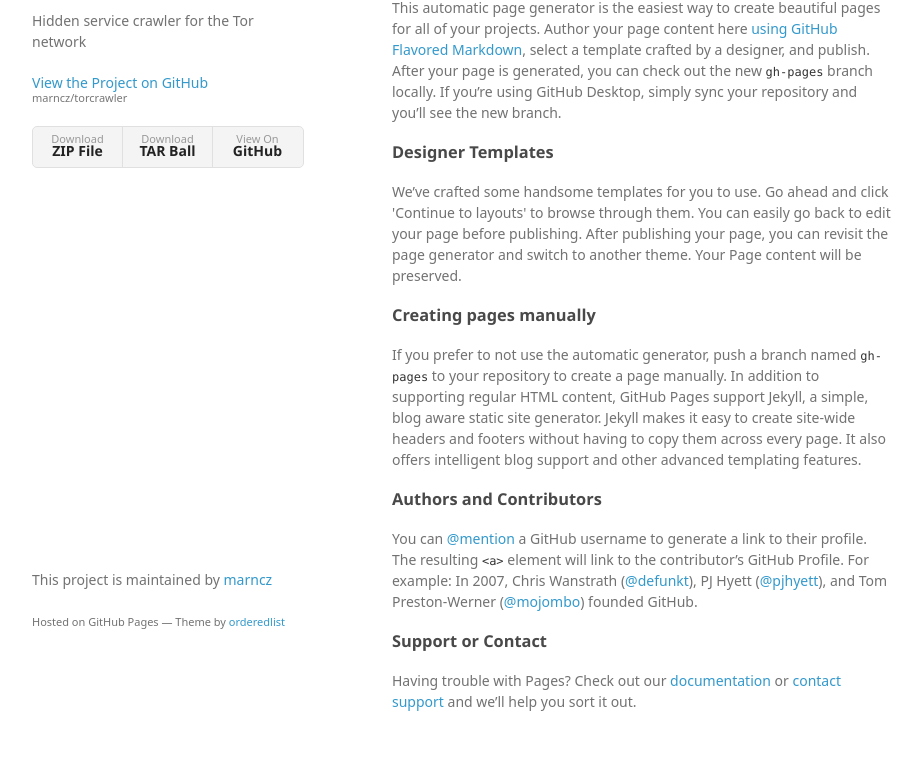
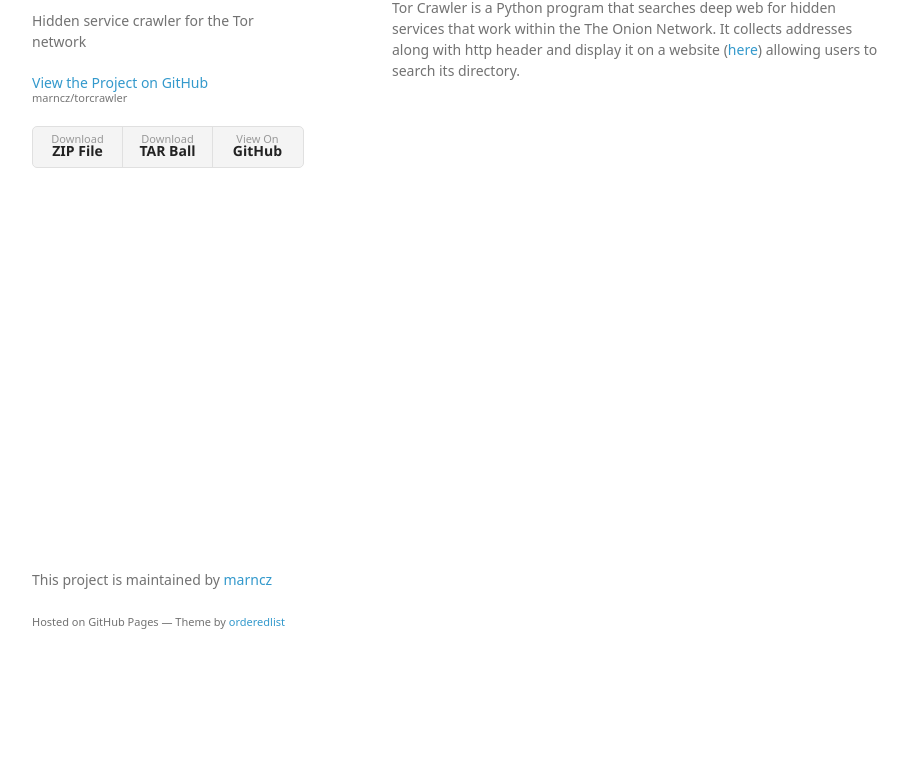
Before and after one commit to marncz/torcrawler, a plain HTML site: page index.html in a window 1280 px wide. Shown: the part 99-881 px from the top of the page, without its empty margins (178-1100 px from the left). After the commit the page ends 800 px from the top, so only its background shows below. Drawn offline with Linux system fonts and the light colour scheme; a web font is replaced by a local one.

```diff
--- a/index.html
+++ b/index.html
@@ -29,29 +29,9 @@
       </header>
       <section>
         <h3>
-<a id="welcome-to-github-pages" class="anchor" href="#welcome-to-github-pages" aria-hidden="true"><span class="octicon octicon-link"></span></a>Welcome to GitHub Pages.</h3>
+<a id="tor-crawler" class="anchor" href="#tor-crawler" aria-hidden="true"><span class="octicon octicon-link"></span></a>Tor Crawler</h3>
 
-<p>This automatic page generator is the easiest way to create beautiful pages for all of your projects. Author your page content here <a href="https://guides.github.com/features/mastering-markdown/">using GitHub Flavored Markdown</a>, select a template crafted by a designer, and publish. After your page is generated, you can check out the new <code>gh-pages</code> branch locally. If you’re using GitHub Desktop, simply sync your repository and you’ll see the new branch.</p>
-
-<h3>
-<a id="designer-templates" class="anchor" href="#designer-templates" aria-hidden="true"><span class="octicon octicon-link"></span></a>Designer Templates</h3>
-
-<p>We’ve crafted some handsome templates for you to use. Go ahead and click 'Continue to layouts' to browse through them. You can easily go back to edit your page before publishing. After publishing your page, you can revisit the page generator and switch to another theme. Your Page content will be preserved.</p>
-
-<h3>
-<a id="creating-pages-manually" class="anchor" href="#creating-pages-manually" aria-hidden="true"><span class="octicon octicon-link"></span></a>Creating pages manually</h3>
-
-<p>If you prefer to not use the automatic generator, push a branch named <code>gh-pages</code> to your repository to create a page manually. In addition to supporting regular HTML content, GitHub Pages support Jekyll, a simple, blog aware static site generator. Jekyll makes it easy to create site-wide headers and footers without having to copy them across every page. It also offers intelligent blog support and other advanced templating features.</p>
-
-<h3>
-<a id="authors-and-contributors" class="anchor" href="#authors-and-contributors" aria-hidden="true"><span class="octicon octicon-link"></span></a>Authors and Contributors</h3>
-
-<p>You can <a href="https://github.com/blog/821" class="user-mention">@mention</a> a GitHub username to generate a link to their profile. The resulting <code>&lt;a&gt;</code> element will link to the contributor’s GitHub Profile. For example: In 2007, Chris Wanstrath (<a href="https://github.com/defunkt" class="user-mention">@defunkt</a>), PJ Hyett (<a href="https://github.com/pjhyett" class="user-mention">@pjhyett</a>), and Tom Preston-Werner (<a href="https://github.com/mojombo" class="user-mention">@mojombo</a>) founded GitHub.</p>
-
-<h3>
-<a id="support-or-contact" class="anchor" href="#support-or-contact" aria-hidden="true"><span class="octicon octicon-link"></span></a>Support or Contact</h3>
-
-<p>Having trouble with Pages? Check out our <a href="https://help.github.com/pages">documentation</a> or <a href="https://github.com/contact">contact support</a> and we’ll help you sort it out.</p>
+<p>Tor Crawler is a Python program that searches deep web for hidden services that work within the The Onion Network. It collects addresses along with http header and display it on a website (<a href="http://www.underhat.net/torcrawler">here</a>) allowing users to search its directory.</p>
       </section>
       <footer>
         <p>This project is maintained by <a href="https://github.com/marncz">marncz</a></p>
```
Also changed, not shown: params.json (+1 -1 lines).
